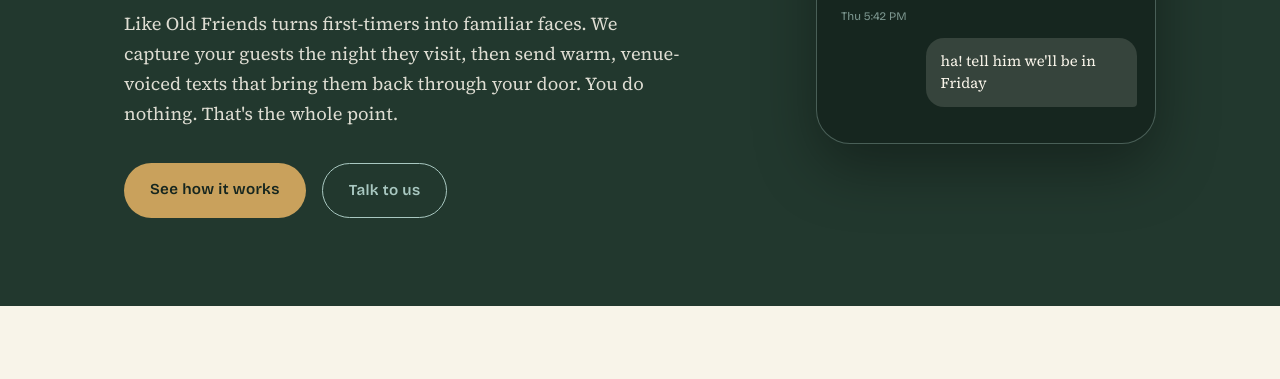
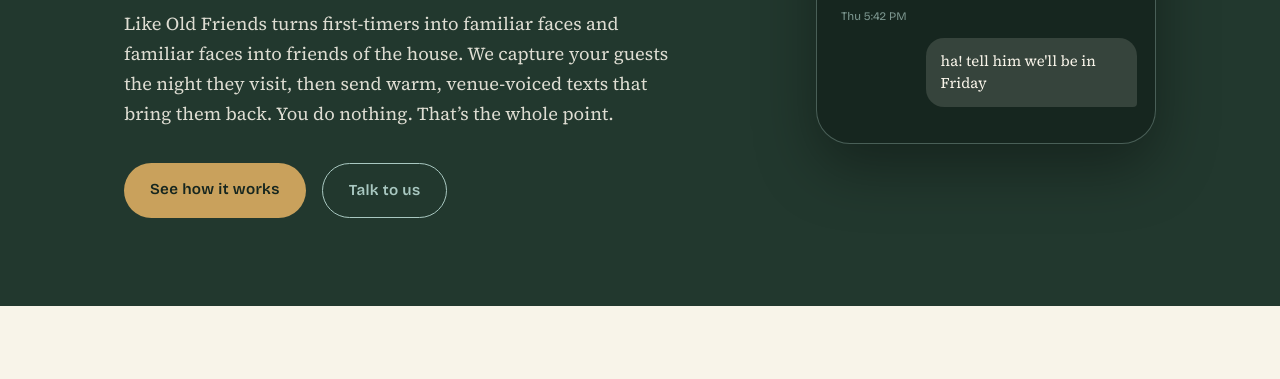
Before and after one commit to memphison/lof-site, a plain HTML site: page index.html in a window 1280 px wide. Shown: the part 421-800 px from the top of the page. Drawn offline with nearby package versions, Linux system fonts and the light colour scheme.

Commit message:
Update index.html

```diff
--- a/index.html
+++ b/index.html
@@ -140,7 +140,7 @@ footer a:hover{text-decoration:underline}
     <div>
       <div class="eyebrow">Savannah, Georgia</div>
       <h1>Your regulars didn't stop loving you.<br> <em>They just forgot to come back.</em></h1>
-      <p class="lede">Like Old Friends turns first-timers into familiar faces. We capture your guests the night they visit, then send warm, venue-voiced texts that bring them back through your door. You do nothing. That's the whole point.</p>
+      <p class="lede">Like Old Friends turns first-timers into familiar faces and familiar faces into friends of the house. We capture your guests the night they visit, then send warm, venue-voiced texts that bring them back. You do nothing. That’s the whole point.</p>
       <div class="cta">
         <a class="btn btn-brass" href="#how">See how it works</a>
         <a class="btn btn-ghost" href="mailto:hello@likeoldfriends.com">Talk to us</a>
```
